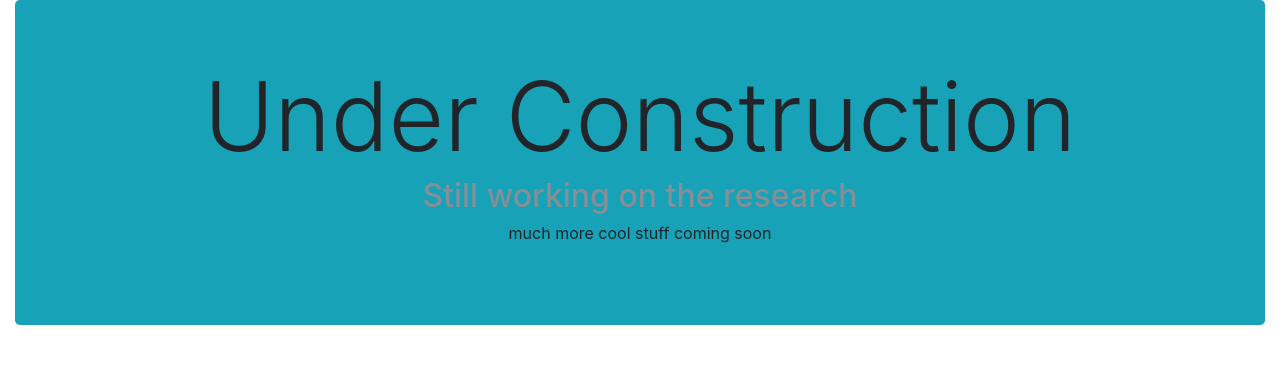
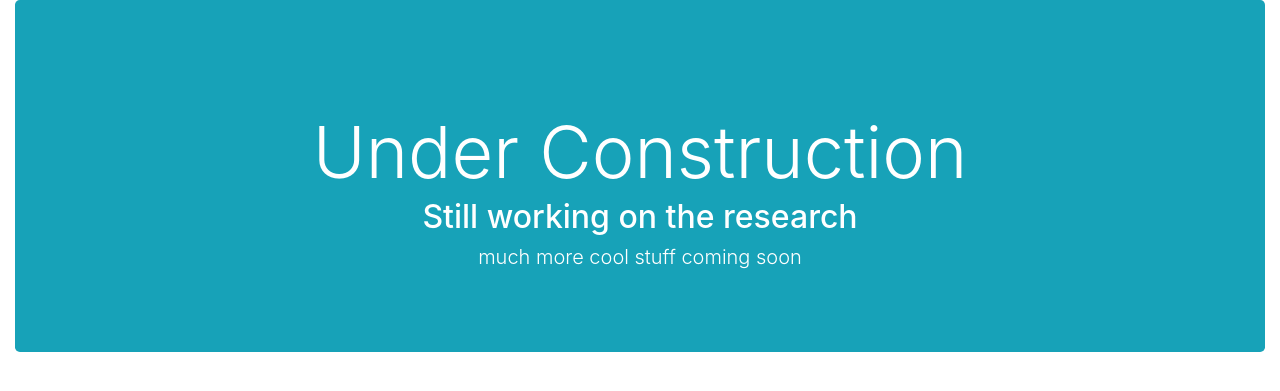
Before and after one commit to 2semesterZ2/examGrp9, a PHP site: page / in a window 1280 px wide. Shown: the top 391 px of the page. Run offline with PHP 8.4, Linux system fonts and the light colour scheme.

Commit message:
Perfection

```diff
--- a/index.php
+++ b/index.php
@@ -7,12 +7,14 @@
   <link rel="stylesheet" href="https://maxcdn.bootstrapcdn.com/bootstrap/4.0.0-beta/css/bootstrap.min.css" integrity="sha384-/Y6pD6FV/Vv2HJnA6t+vslU6fwYXjCFtcEpHbNJ0lyAFsXTsjBbfaDjzALeQsN6M" crossorigin="anonymous">
   </head>
   <body>
-  <div class="container-fluid text white">
-    <div class="jumbotron bg-info text-center">
-      <h1 class="display-1">Under Construction</h1>
-      <h2 class="text-muted">Still working on the research</h2>
-      <p>much more cool stuff coming soon</p>
+  <div class="container-fluid">
+    <div class="jumbotron jumobtron-fluid bg-info text-white">
+      <div class="container text-sm-center pt-5">
+      <h1 class="display-3">Under Construction</h1>
+      <h2>Still working on the research</h2>
+      <p class="lead">much more cool stuff coming soon</p>
     </div>
   </div>
+</div>
   </body>
 </html>
```
Also changed, not shown: 1 other file.
